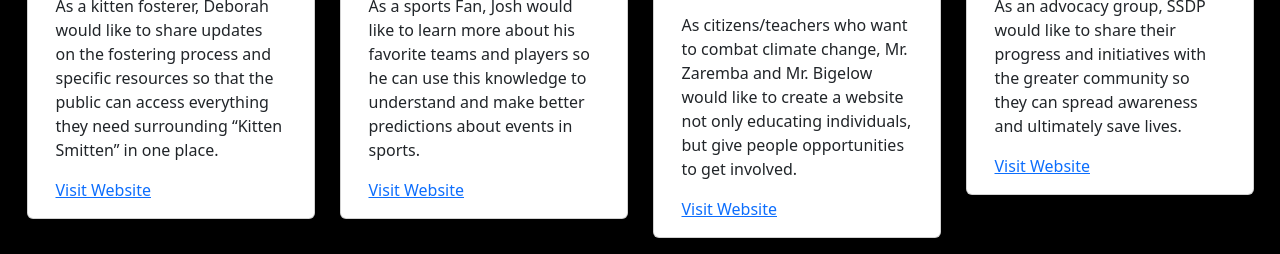
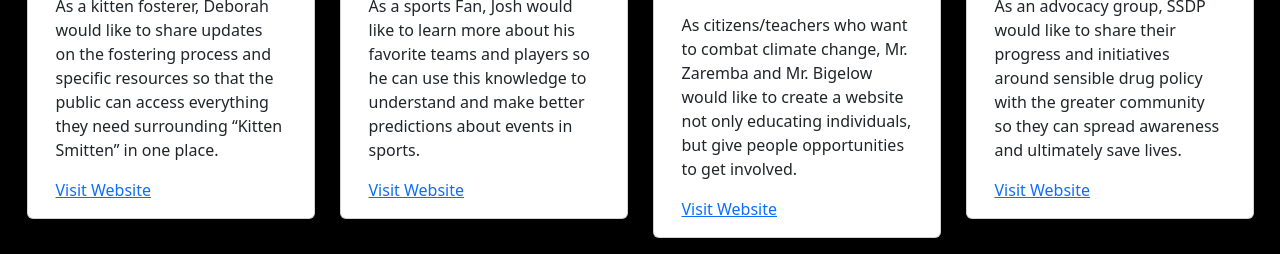
Before and after one commit to bifft2/bifft2.github.io, a plain HTML site: page index.html in a window 1280 px wide. Shown: the part 546-800 px from the top of the page. Drawn offline with nearby package versions, Linux system fonts and the light colour scheme.

Commit message:
changing SSDP description

```diff
--- a/index.html
+++ b/index.html
@@ -50,7 +50,7 @@
 				    <h5 class="card-title">Ethan Dennis</h5>
 				    <h6 class="card-subtitle mb-2 text-body-secondary">Client: Jeanne Barr</h6>
 				    <p class="website-title"><b>FWP SSDP</b></p>
-				    <p class="card-text">As an advocacy group, SSDP would like to share their progress and initiatives with the greater community so they can spread awareness and ultimately save lives.</p>
+				    <p class="card-text">As an advocacy group, SSDP would like to share their progress and initiatives around sensible drug policy with the greater community so they can spread awareness and ultimately save lives.</p>
 				    <a href="https://ssdp.fwparker.org/" class="card-link" target="_blank">Visit Website</a>
 			  	</div>
 			</div>
```
